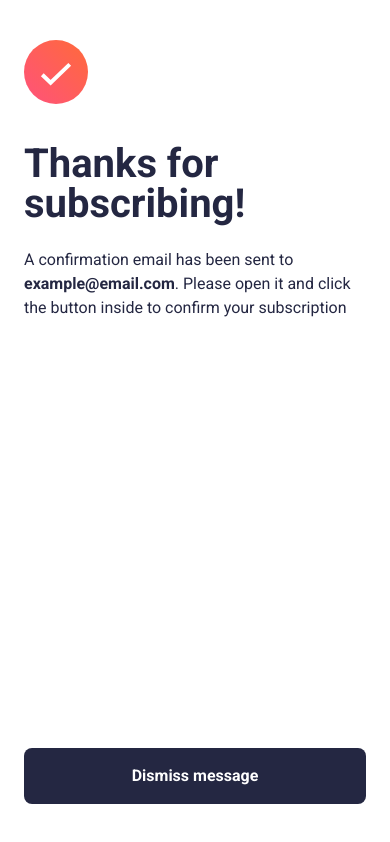
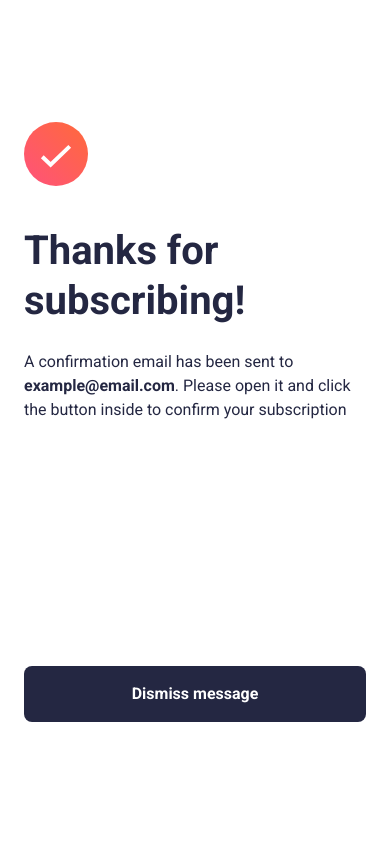
Before and after one commit to Dev-JoaoVictor/newsletters-page, a React (Vite) app: page /sucess in a window 390 px wide. Built offline with nearby package versions, Linux system fonts and the light colour scheme.

Commit message:
feat(pagina sucess): adiciona responsivida a pagina de sucess

```diff
--- a/src/components/button.tsx
+++ b/src/components/button.tsx
@@ -8,7 +8,8 @@ export function Button({ message, handlePress }: ButtonProps) {
   return (
     <button
       onClick={handlePress}
-      className="bg-GREY_300 h-14 text-white text-center text-md font-semibold rounded-lg lg:h-16 lg:text-lg hover:bg-TOMATO  hover:shadow-2xl duration-300 ">
+      className="bg-GREY_300 h-14 text-white text-center text-md font-semibold rounded-lg
+      lg:h-16 lg:text-lg outline-none hover:bg-TOMATO  hover:shadow-2xl duration-300 ">
       {message}
     </button>
   )
--- a/src/components/title.tsx
+++ b/src/components/title.tsx
@@ -4,7 +4,7 @@ interface TitleProps {
 
 export function Title({ text }: TitleProps) {
   return (
-    <h1 className="text-[40px] leading-10 font-bold text-GREY_300 lg:text-[56px]">
+    <h1 className="text-[40px] leading-[50px] font-bold text-GREY_300 lg:text-[56px]">
       {text}
     </h1>
   )
--- a/src/page/sucess.tsx
+++ b/src/page/sucess.tsx
@@ -19,17 +19,19 @@ export function Sucess() {
   }, [navigate]);
 
   return (
-    <div className='w-full h-screen flex flex-col justify-between px-6 py-10'>
+    <main className='w-full h-screen px-6 flex items-center justify-center md:p-10 md:bg-GREY_200'>
+      <div className='h-full flex flex-col justify-around bg-white md:p-10 md:w-[504px] h-[520px] rounded-3xl'>
         <div>
           <img
             className="w-16 h-16 mb-10"
             src={icon} alt="icon check" />
           <Title text='Thanks for subscribing!' />
-        <p className='text-GREY_300 mt-6'>A confirmation email has been sent to <strong className='text-GREY_300'>{email}</strong>. Please open it and click the button inside to confirm your subscription</p>
+          <p className='text-GREY_300 mt-6 md:text-xl'>A confirmation email has been sent to <strong className='text-GREY_300'>{email}</strong>. Please open it and click the button inside to confirm your subscription</p>
         </div>
         <Button
           handlePress={handleNavigate}
           message='Dismiss message' />
       </div>
+    </main>
   )
 }
```
Lines whose indentation alone changed are shown as unchanged.
